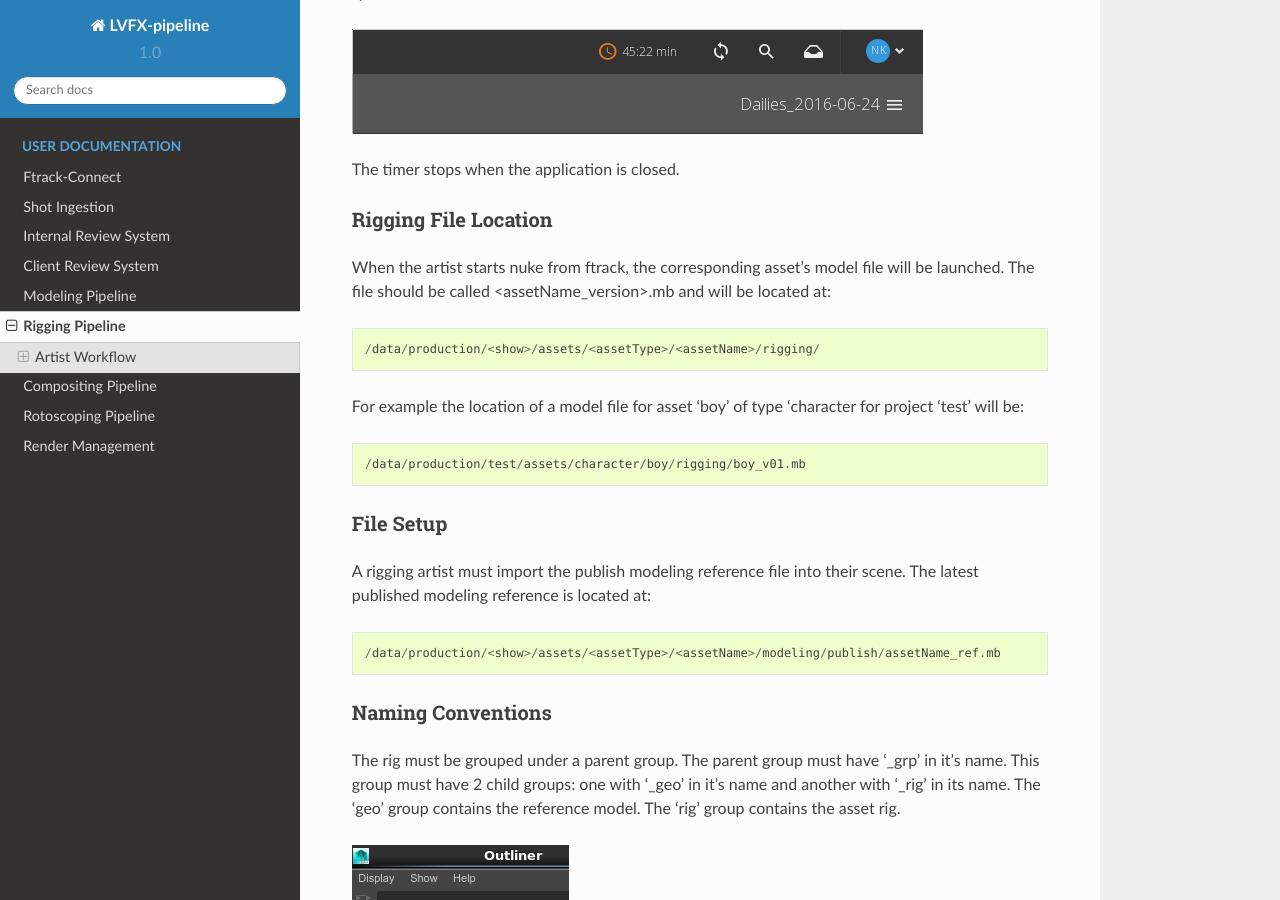
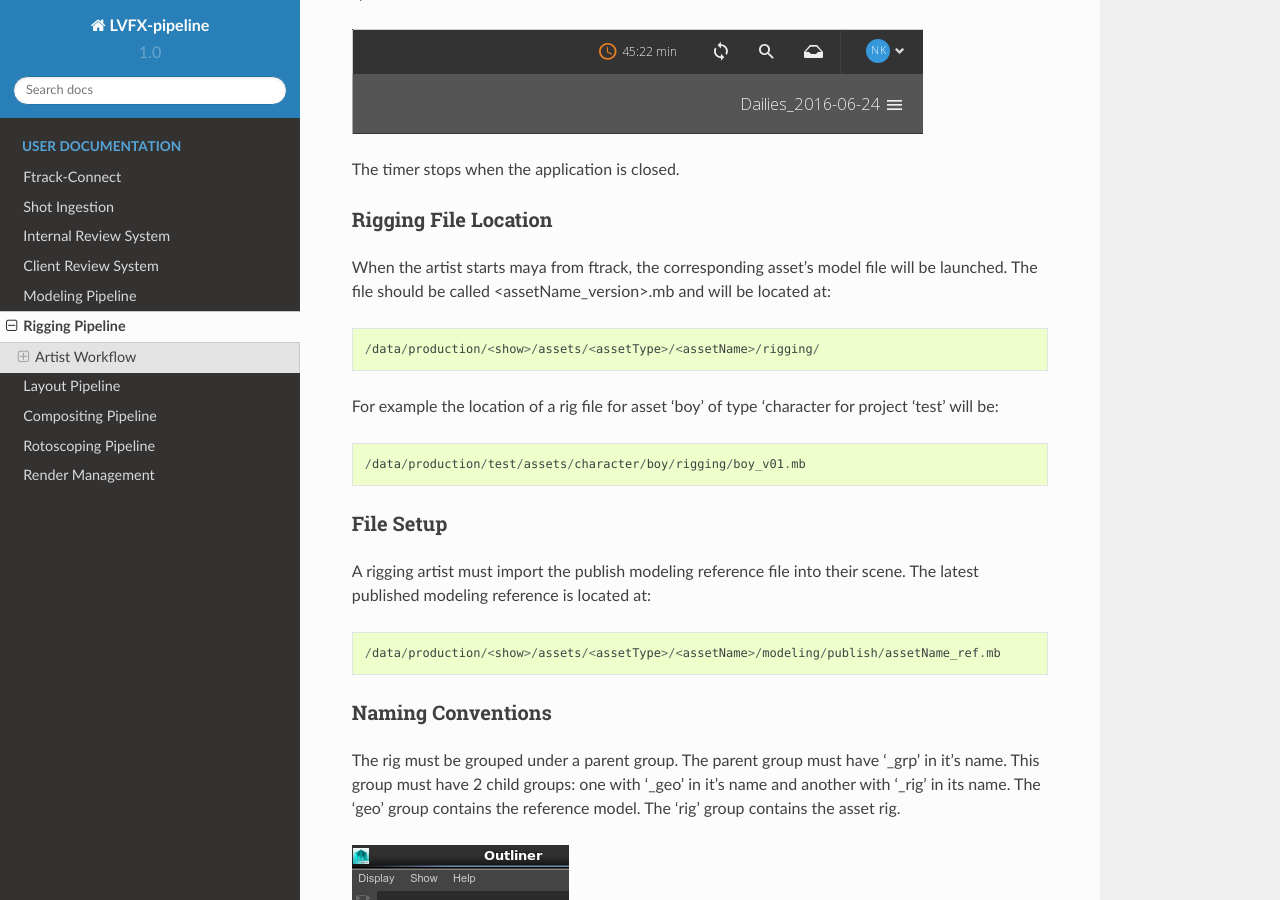
Before and after one commit to afrocircus/LVFX-pipeline, a Sphinx documentation site: the page built from docs/rigging-pipeline.rst, in a window 1280 px wide and 900 px high, scrolled down 900 px. Built offline with Sphinx 7.4.7 and the Read the Docs theme 2.0.0, drawn with Linux system fonts in a browser that asks for light colours; pages that are not in the unit, such as notebooks, are missing from menus.

Commit message:
wip layout publish doc

```diff
--- a/docs/index.rst
+++ b/docs/index.rst
@@ -16,6 +16,7 @@
    client-review
    modeling-pipeline
    rigging-pipeline
+   layout-pipeline
    comp-pipeline
    roto-pipeline
    render-submission
--- a/docs/modeling-pipeline.rst
+++ b/docs/modeling-pipeline.rst
@@ -27,7 +27,7 @@
 Modeling File Location
 ----------------------
 
-When the artist starts nuke from ftrack, the corresponding asset's model file will be launched.
+When the artist starts maya from ftrack, the corresponding asset's model file will be launched.
 The file should be called <assetName_version>.mb and will be located at::
 
     /data/production/<show>/assets/<assetType>/<assetName>/modeling/maya/
--- a/docs/rigging-pipeline.rst
+++ b/docs/rigging-pipeline.rst
@@ -27,12 +27,12 @@
 Rigging File Location
 ----------------------
 
-When the artist starts nuke from ftrack, the corresponding asset's model file will be launched.
+When the artist starts maya from ftrack, the corresponding asset's model file will be launched.
 The file should be called <assetName_version>.mb and will be located at::
 
     /data/production/<show>/assets/<assetType>/<assetName>/rigging/
 
-For example the location of a model file for asset 'boy' of type 'character for project 'test' will be::
+For example the location of a rig file for asset 'boy' of type 'character for project 'test' will be::
 
     /data/production/test/assets/character/boy/rigging/boy_v01.mb
 
```
Also changed, not shown: docs/layout-pipeline.rst (added, +37 -0 lines).
